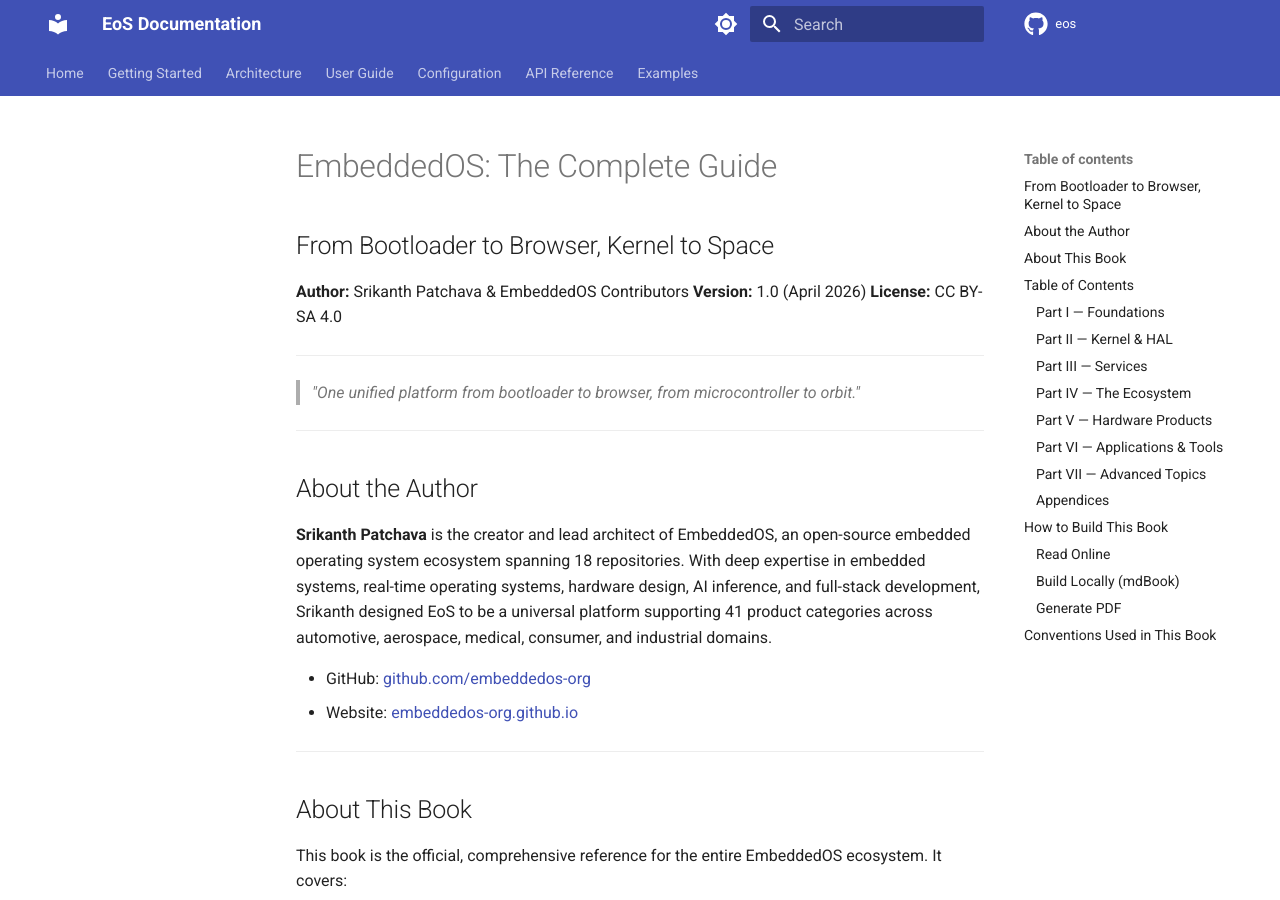
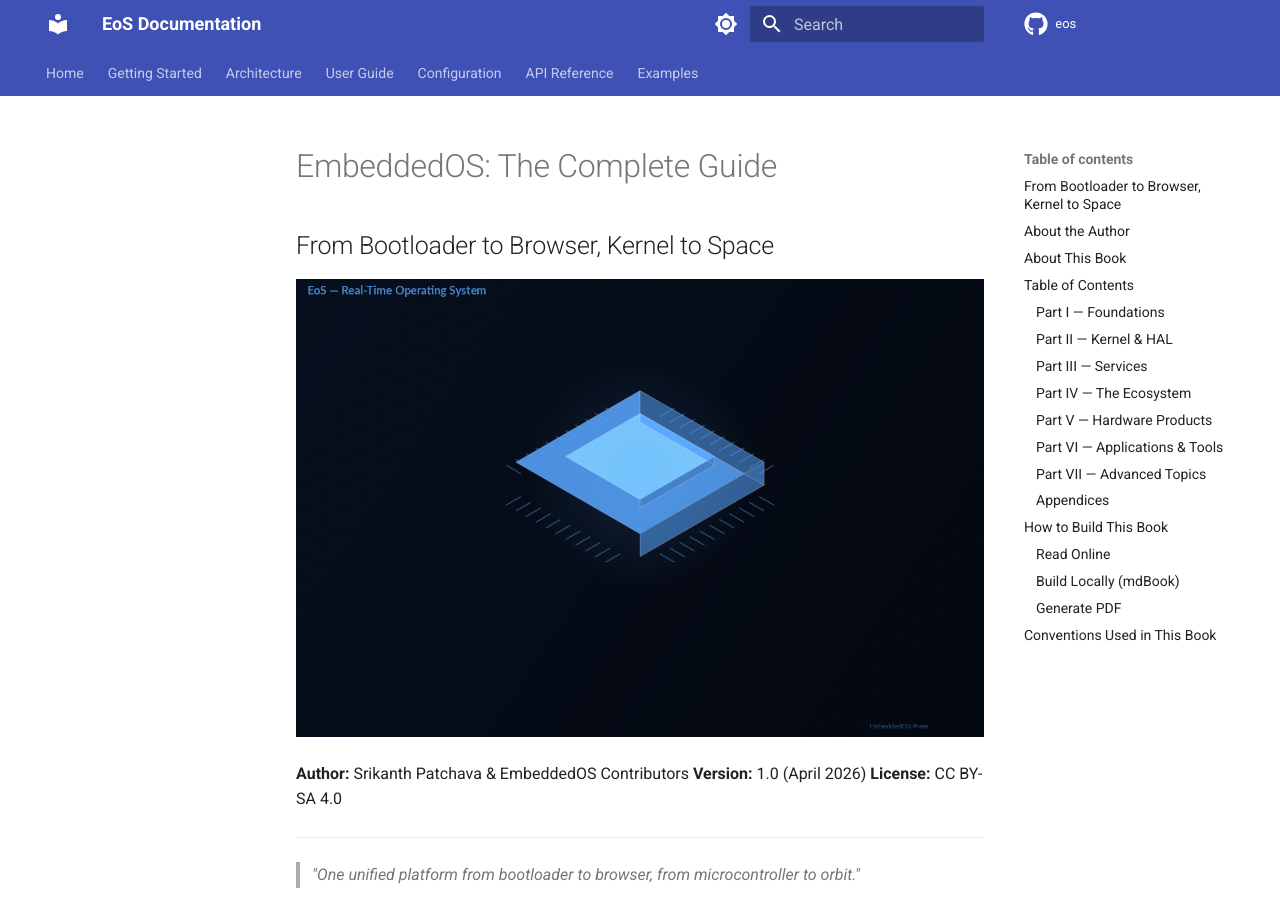
Before and after one commit to embeddedos-org/eos, an MkDocs documentation site: the page built from docs/book/README.md, in a window 1280 px wide and 900 px high. Built offline with MkDocs 1.6.1 and Material for MkDocs 9.7.7, drawn with Linux system fonts in a browser that asks for light colours; comment, search, counter and statistics services are not loaded.

Commit message:
feat(book): add 3D isometric product visuals (chip, brain, screen, database, chart)

```diff
--- a/docs/book/README.md
+++ b/docs/book/README.md
@@ -1,5 +1,8 @@
 # EmbeddedOS: The Complete Guide
 ## From Bootloader to Browser, Kernel to Space
+
+
+![Figure: EoS — 3D SoC Chip Visualization](images/product-3d.png)
 
 **Author:** Srikanth Patchava & EmbeddedOS Contributors
 **Version:** 1.0 (April 2026)
```
Also changed, not shown: docs/book/images/product-3d.png (added).
